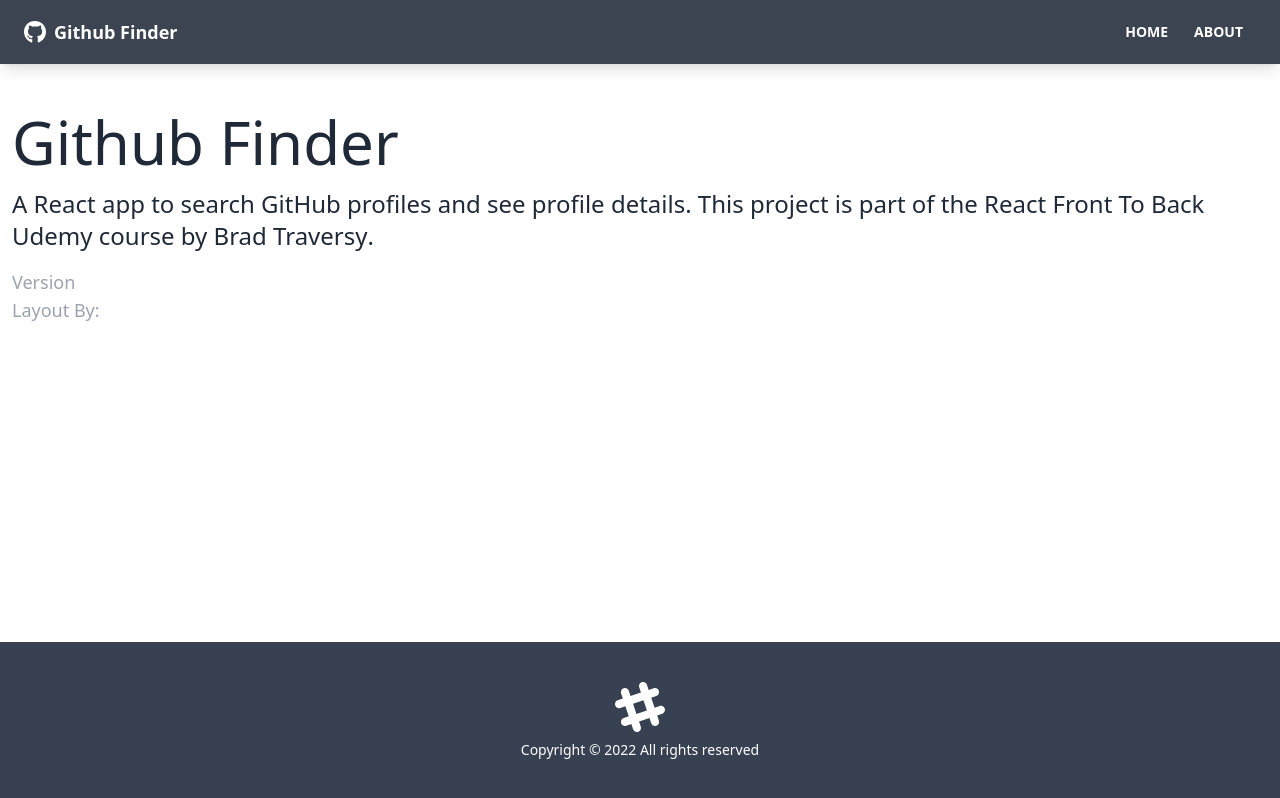
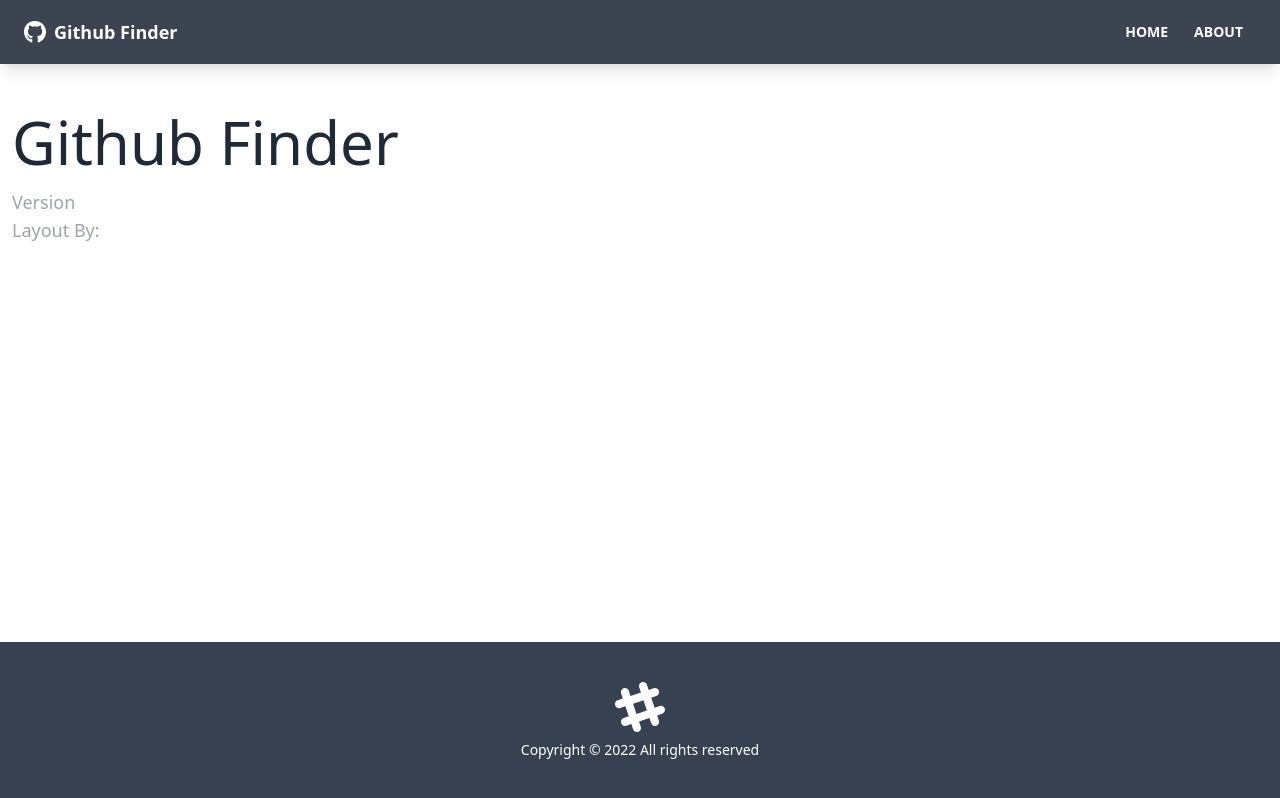
Before and after one commit to shahedkh/github-finder, a React (Create React App) app: page /about in a window 1280 px wide. Built offline with nearby package versions, Linux system fonts and the light colour scheme; the HTML template or start-up script is replaced by a standard one.

Commit message:
github api and getting token

```diff
--- a/src/App.js
+++ b/src/App.js
@@ -1,4 +1,4 @@
-import { BrowserRouter as Router, Route , Routes} from "react-router-dom";
+import { BrowserRouter as  Router, Route , Routes} from "react-router-dom";
 import Footer from "./components/layout/Footer";
 import Navbar from "./components/layout/Navbar";
 import Home from "./Pages/Home";
--- a/src/Pages/About.jsx
+++ b/src/Pages/About.jsx
@@ -2,26 +2,14 @@
     return (
       <>
         <h1 className='text-6xl mb-4'>Github Finder</h1>
-        <p className='mb-4 text-2xl font-light'>
-          A React app to search GitHub profiles and see profile details. This
-          project is part of the
-          <a href='https://www.udemy.com/course/modern-react-front-to-back/'>
-            {' '}
-            React Front To Back
-          </a>{' '}
-          Udemy course by
-          <strong>
-            <a href='https://traversymedia.com'> Brad Traversy</a>
-          </strong>
-          .
-        </p>
+
         <p className='text-lg text-gray-400'>
           Version <span className='text-white'>1.0.0</span>
         </p>
         <p className='text-lg text-gray-400'>
           Layout By:
           <a className='text-white' href='https://twitter.com/hassibmoddasser'>
-            Hassib Moddasser
+            Shahed
           </a>
         </p>
       </>
```
Also changed, not shown: 1 other file (tests, documents, lock files or other folders).
